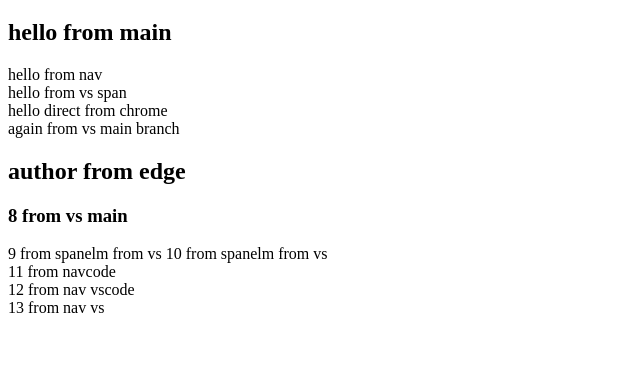
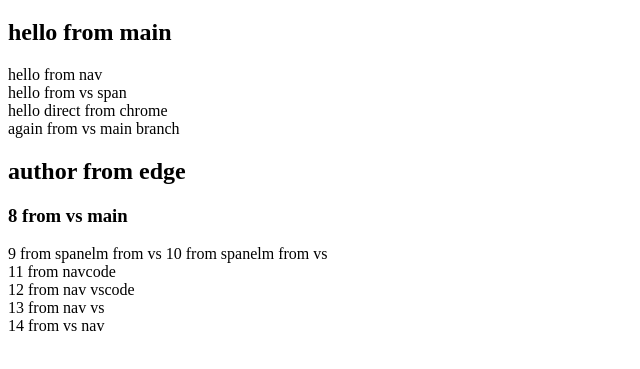
Before and after one commit to Rishi8087/webd, a plain HTML site: page index.html in a window 1280 px wide. Shown: the part 61-430 px from the top of the page, without its empty margins (0-640 px from the left). Drawn offline with Linux system fonts and the light colour scheme.

Commit message:
commiting to check the result of git log

```diff
--- a/index.html
+++ b/index.html
@@ -23,5 +23,6 @@
     <nav>11 from navcode</nav>
     <nav>12 from nav vscode</nav>
     <nav>13 from nav vs</nav>
+    <nav>14 from vs nav</nav>
 </body>
 </html>
```
